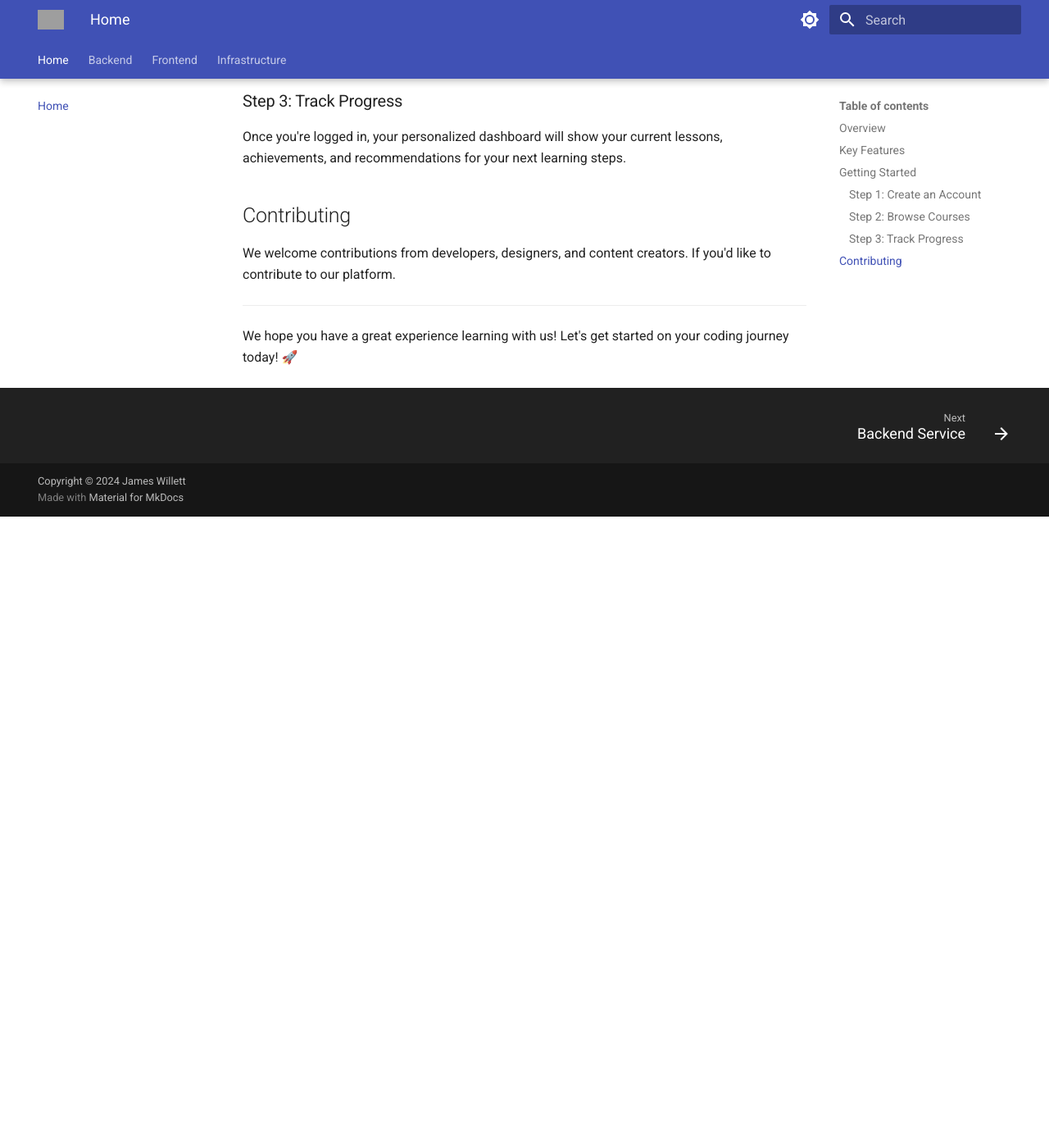
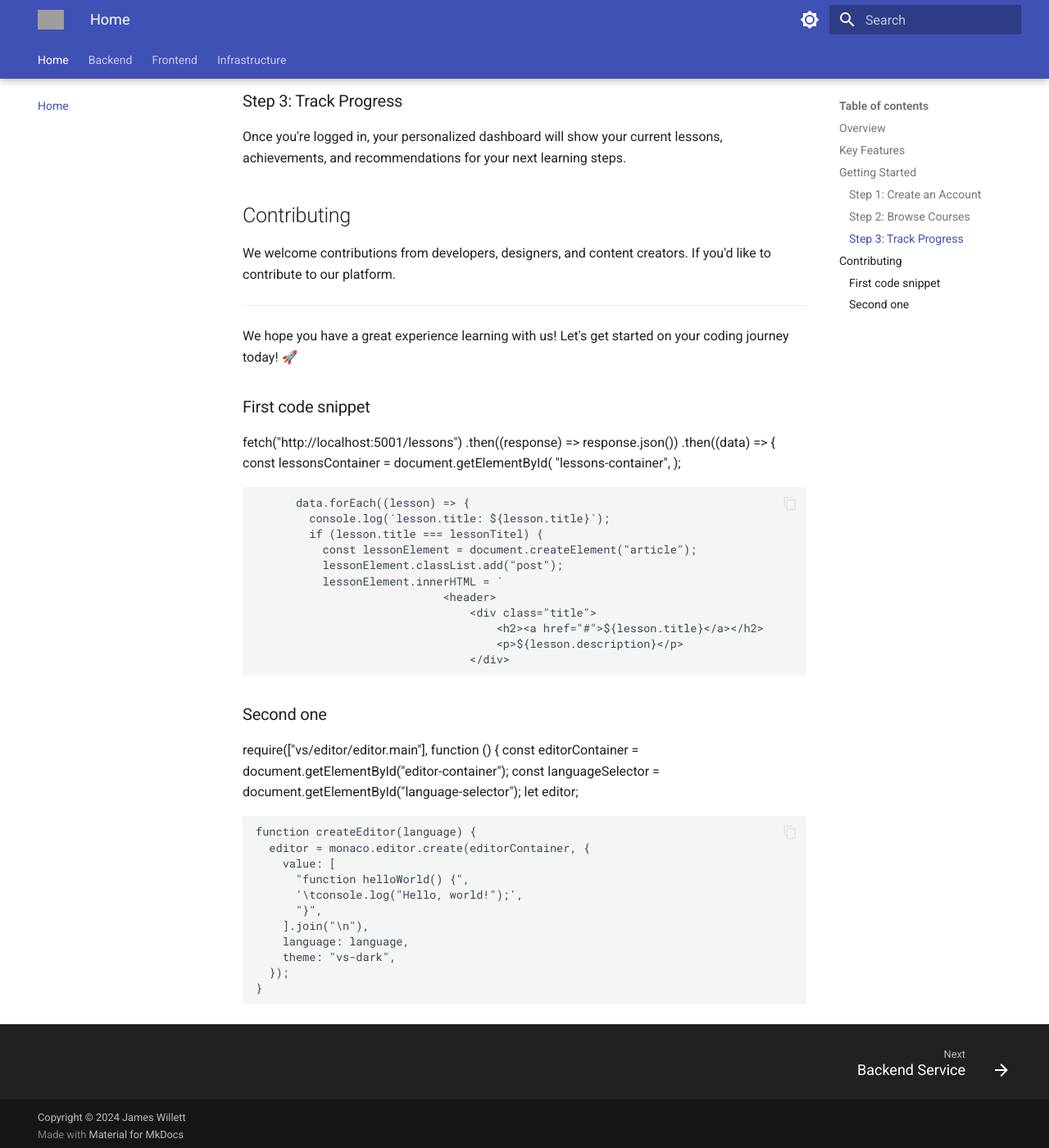
Before and after one commit to DicitoCarrera/WebEngineeringProject, an MkDocs documentation site: the page built from docs/index.md, in a window 1280 px wide and 1400 px high, scrolled down 950 px. Shown: the whole window at 82% size. Built offline with MkDocs 1.6.1 and Material for MkDocs 9.7.7, drawn with Linux system fonts in a browser that asks for light colours; before the commit the page ends 1580 px from its top, so only the background shows below that; grey boxes are pictures that could not be loaded.

Commit message:
index.md

```diff
--- a/docs/index.md
+++ b/docs/index.md
@@ -46,3 +46,41 @@ you'd like to contribute to our platform.
 
 We hope you have a great experience learning with us! Let's get started on your
 coding journey today! 🚀
+
+### First code snippet
+fetch("http://localhost:5001/lessons")
+        .then((response) => response.json())
+        .then((data) => {
+          const lessonsContainer = document.getElementById(
+            "lessons-container",
+          );
+
+          data.forEach((lesson) => {
+            console.log(`lesson.title: ${lesson.title}`);
+            if (lesson.title === lessonTitel) {
+              const lessonElement = document.createElement("article");
+              lessonElement.classList.add("post");
+              lessonElement.innerHTML = `
+                                <header>
+                                    <div class="title">
+                                        <h2><a href="#">${lesson.title}</a></h2>
+                                        <p>${lesson.description}</p>
+                                    </div>
+
+### Second one
+require(["vs/editor/editor.main"], function () {
+    const editorContainer = document.getElementById("editor-container");
+    const languageSelector = document.getElementById("language-selector");
+    let editor;
+
+    function createEditor(language) {
+      editor = monaco.editor.create(editorContainer, {
+        value: [
+          "function helloWorld() {",
+          '\tconsole.log("Hello, world!");',
+          "}",
+        ].join("\n"),
+        language: language,
+        theme: "vs-dark",
+      });
+    }
```
Also changed, not shown: 4 other files.
